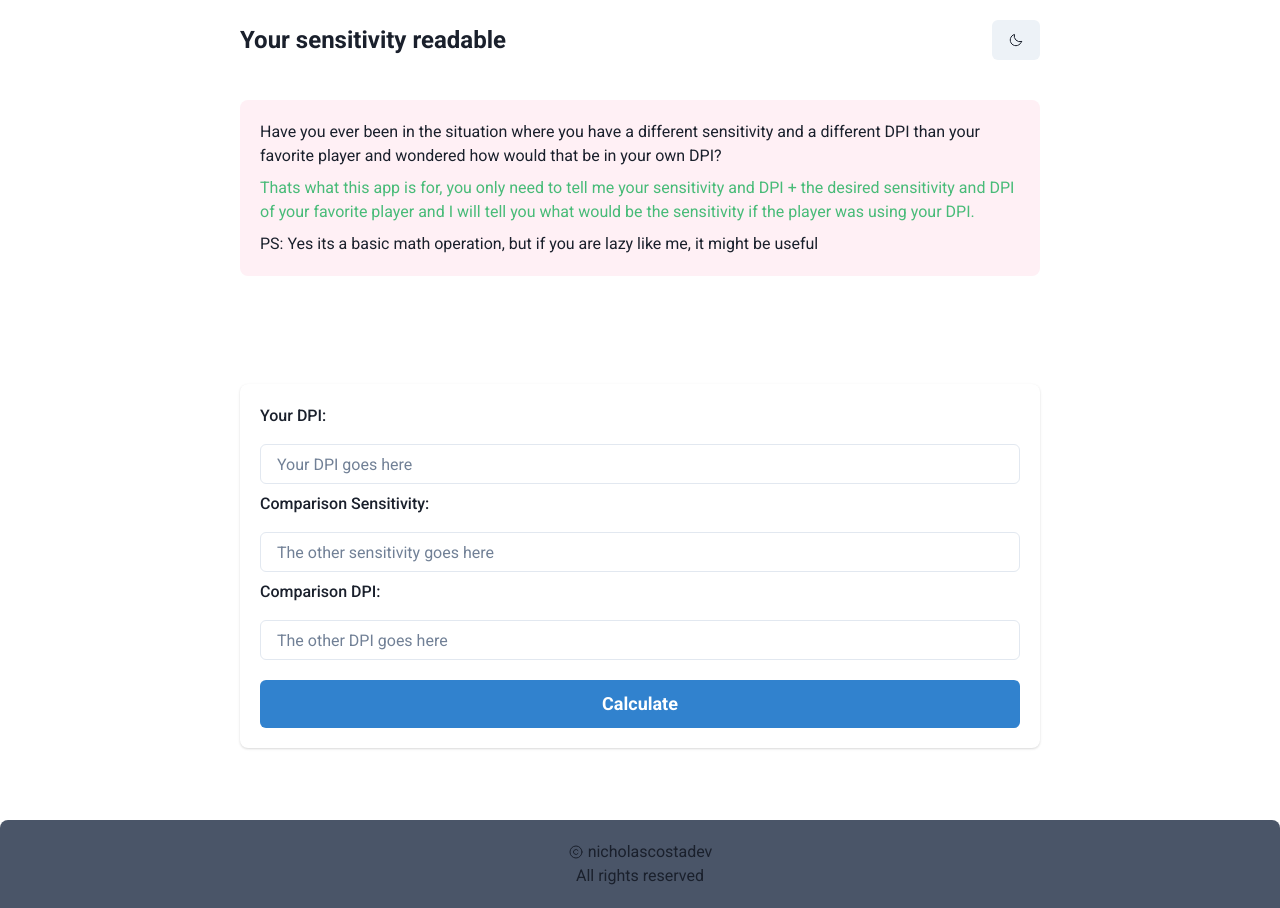
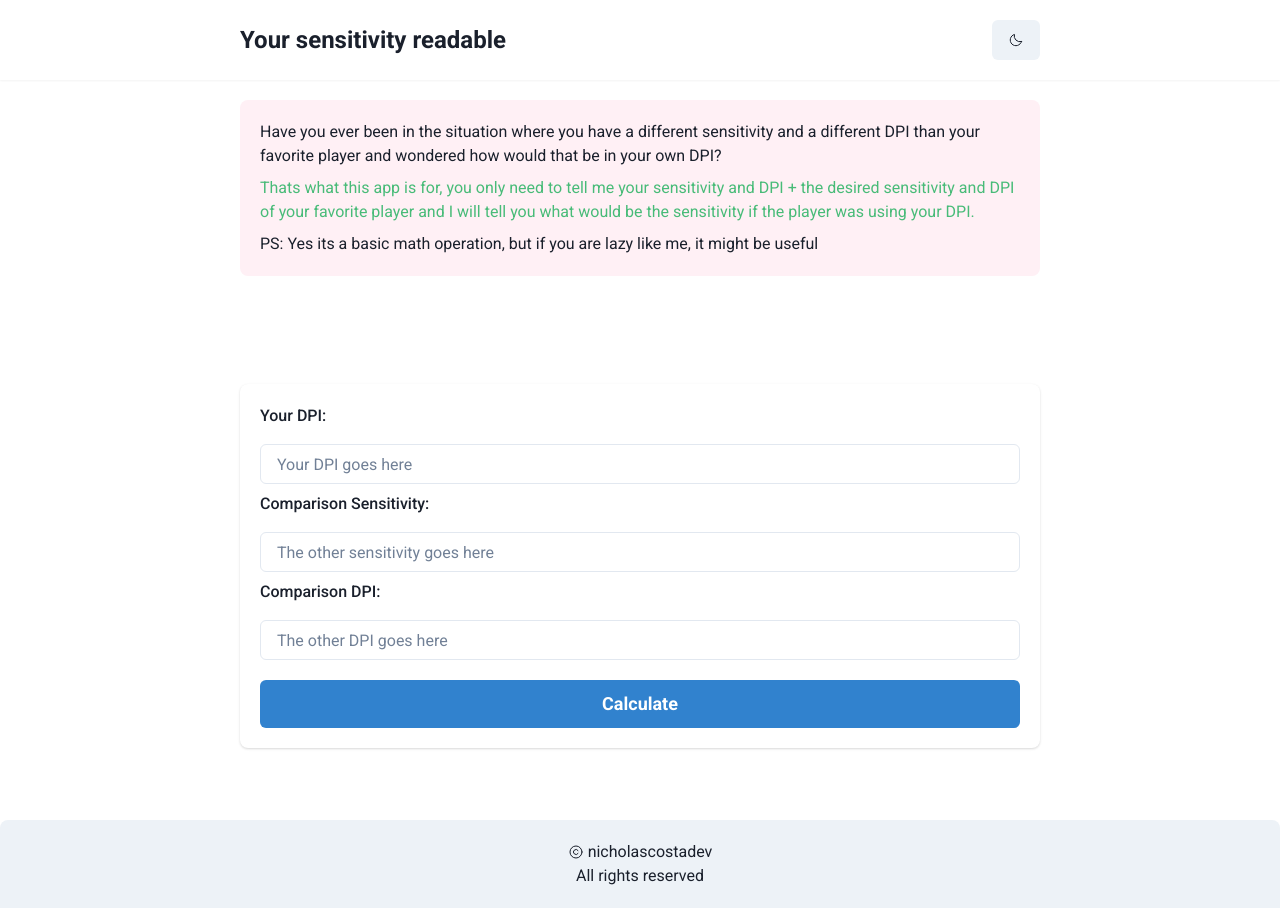
Before and after one commit to nicholascostadev/sensitivity-converter, a React (Vite) app: page / in a window 1280 px wide. Built offline with nearby package versions, Linux system fonts and the light colour scheme.

Commit message:
Change background-color of footer in light mode

```diff
--- a/src/components/Footer/index.tsx
+++ b/src/components/Footer/index.tsx
@@ -1,13 +1,14 @@
-import { Flex, Link, Text } from '@chakra-ui/react'
+import { Flex, Link, Text, useColorMode } from '@chakra-ui/react'
 import { Copyright } from 'phosphor-react'
 import { globalPaddingForContainer } from '../../styles/global'
 
 export function Footer() {
+  const { colorMode } = useColorMode()
   return (
     <Flex
-      bg="gray.600"
+      as="footer"
+      bg={colorMode === 'dark' ? 'gray.600' : 'gray.100'}
       p={['2', '5']}
-      as="footer"
       mt="5"
       borderTopEndRadius={8}
       borderTopStartRadius={8}
--- a/src/components/Header/index.tsx
+++ b/src/components/Header/index.tsx
@@ -8,6 +8,7 @@ export function Header() {
 
   return (
     <Flex
+      boxShadow={colorMode === 'dark' ? 'initial' : 'sm'}
       as="header"
       w="100%"
       justify="space-between"
```
